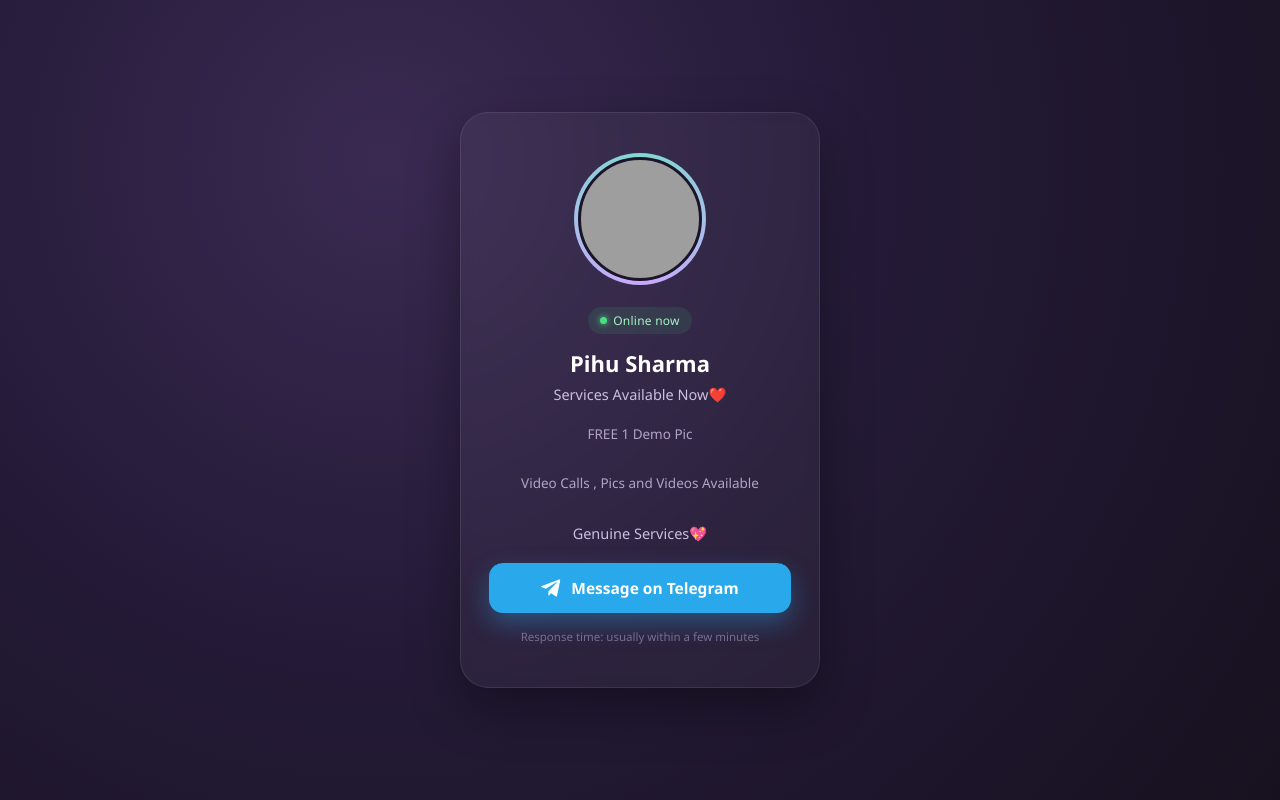
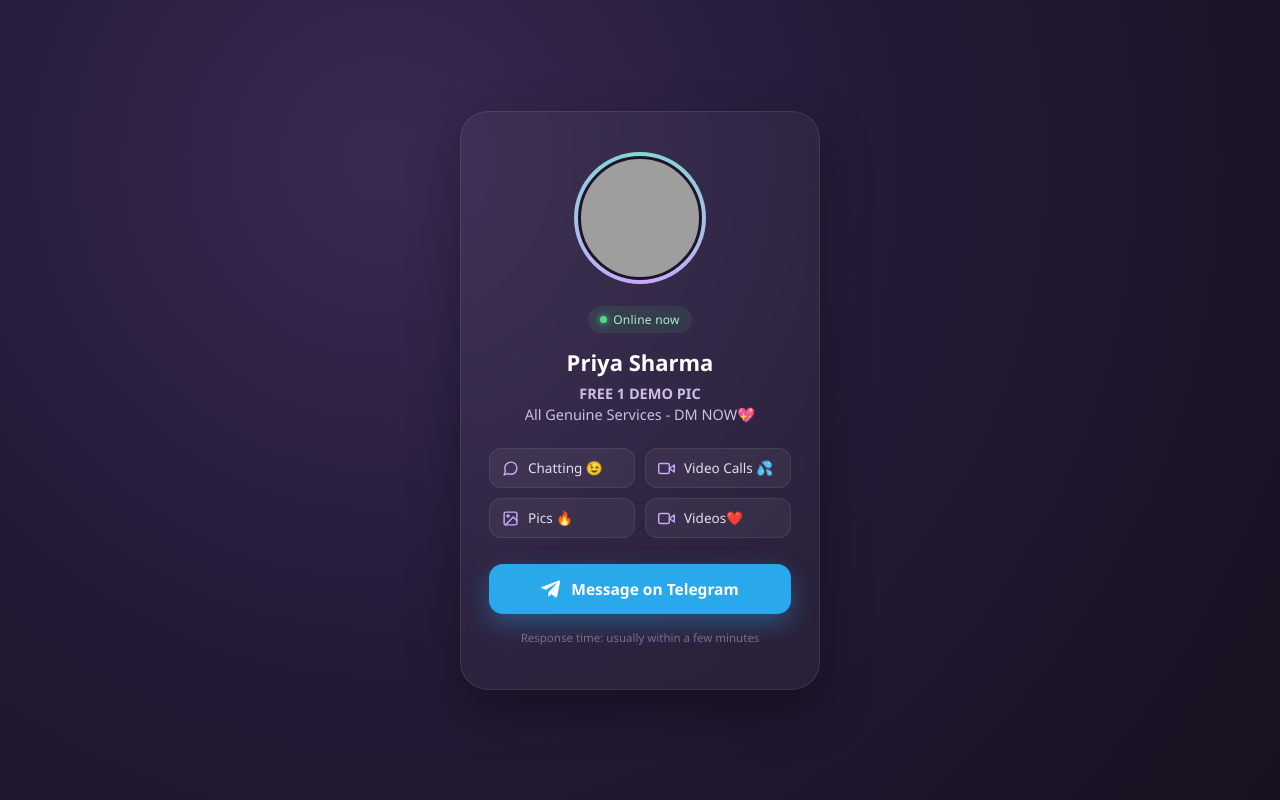
Before and after one commit to chatmigohelp-sys/landing, a plain HTML site: page index.html in a window 1280 px wide. Drawn offline with Linux system fonts and the light colour scheme; grey boxes are pictures that could not be loaded.

Commit message:
Update index.html

```diff
--- a/index.html
+++ b/index.html
@@ -1,5 +1,6 @@
 <!DOCTYPE html>
 <html lang="en">
+
 <head>
   <meta charset="UTF-8">
   <meta name="viewport" content="width=device-width, initial-scale=1.0">
@@ -9,23 +10,27 @@
     /* ============================================================
      ⚙️  EASY SETTINGS — change these three things any time
      ============================================================ */
-  :root{
+    :root {
       /* 1) Profile picture — paste any image URL between the quotes */
-    --profile-image: url("https://images.unsplash.com/photo-1494790108377-be9c29b29330?w=400&h=400&fit=crop&crop=faces");
+      --profile-image: url("https://encrypted-tbn0.gstatic.com/images?q=tbn:ANd9GcTFV6-0NOgVA0XDAoAuG1SNrtT77z6Ho4TLY64CvuVwig&s=10");
     }
+
     /* 2) Telegram link is set on the <a id="tg-btn"> tag near the bottom of this file.
      3) Name / tagline / description text is in the <body> section below. */
 
     /* ============================================================ */
 
-  * { box-sizing: border-box; }
+    * {
+      box-sizing: border-box;
+    }
 
-  html, body{
+    html,
+    body {
       height: 100%;
       margin: 0;
     }
 
-  body{
+    body {
       font-family: 'Segoe UI', system-ui, -apple-system, sans-serif;
       background: radial-gradient(circle at 30% 20%, #3a2a52 0%, #241a37 45%, #17111f 100%);
       color: #f3eef7;
@@ -36,7 +41,7 @@
       padding: 24px;
     }
 
-  .card{
+    .card {
       width: 100%;
       max-width: 360px;
       background: rgba(255, 255, 255, 0.045);
@@ -45,10 +50,10 @@
       border-radius: 28px;
       padding: 40px 28px 32px;
       text-align: center;
-    box-shadow: 0 20px 50px rgba(0,0,0,0.35);
+      box-shadow: 0 20px 50px rgba(0, 0, 0, 0.35);
     }
 
-  .avatar-ring{
+    .avatar-ring {
       width: 132px;
       height: 132px;
       margin: 0 auto 22px;
@@ -57,7 +62,7 @@
       background: conic-gradient(from 180deg, #caa8ff, #7fd9d0, #caa8ff);
     }
 
-  .avatar{
+    .avatar {
       width: 100%;
       height: 100%;
       border-radius: 50%;
@@ -67,7 +72,7 @@
       border: 3px solid #1c1428;
     }
 
-  .status{
+    .status {
       display: inline-flex;
       align-items: center;
       gap: 6px;
@@ -80,7 +85,7 @@
       margin-bottom: 14px;
     }
 
-  .status span.dot{
+    .status span.dot {
       width: 7px;
       height: 7px;
       border-radius: 50%;
@@ -88,28 +93,57 @@
       box-shadow: 0 0 6px #4ade80;
     }
 
-  h1{
+    h1 {
       font-size: 22px;
       font-weight: 600;
       margin: 0 0 6px;
       color: #ffffff;
     }
 
-  .tagline{
+    .tagline {
       font-size: 14.5px;
       color: #cdbfe0;
       margin: 0 0 18px;
       line-height: 1.5;
     }
 
-  .desc{
+    .desc {
       font-size: 13.5px;
       color: #b3a4c7;
       line-height: 1.6;
-    margin: 0 0 28px;
+      margin: 0 0 22px;
     }
 
-  .tg-btn{
+    .menu {
+      list-style: none;
+      margin: 0 0 26px;
+      padding: 0;
+      display: grid;
+      grid-template-columns: 1fr 1fr;
+      gap: 10px;
+      text-align: left;
+    }
+
+    .menu li {
+      display: flex;
+      align-items: center;
+      gap: 9px;
+      font-size: 13.5px;
+      color: #e6ddf2;
+      background: rgba(255, 255, 255, 0.05);
+      border: 1px solid rgba(255, 255, 255, 0.08);
+      border-radius: 12px;
+      padding: 10px 12px;
+    }
+
+    .menu li svg {
+      width: 17px;
+      height: 17px;
+      flex-shrink: 0;
+      color: #caa8ff;
+    }
+
+    .tg-btn {
       display: flex;
       align-items: center;
       justify-content: center;
@@ -126,35 +160,45 @@
       box-shadow: 0 10px 24px rgba(41, 169, 235, 0.35);
     }
 
-  .tg-btn:hover{
+    .tg-btn:hover {
       background: #1c98d8;
       transform: translateY(-2px);
       box-shadow: 0 14px 28px rgba(41, 169, 235, 0.45);
     }
 
-  .tg-btn:active{
+    .tg-btn:active {
       transform: translateY(0);
     }
 
-  .tg-btn svg{
+    .tg-btn svg {
       width: 20px;
       height: 20px;
       flex-shrink: 0;
     }
 
-  .footnote{
+    .footnote {
       margin-top: 16px;
       font-size: 11.5px;
       color: #7c6d90;
     }
 
-  @media (max-width: 380px){
-    .card{ padding: 32px 20px 26px; }
-    .avatar-ring{ width: 112px; height: 112px; }
-    h1{ font-size: 20px; }
+    @media (max-width: 380px) {
+      .card {
+        padding: 32px 20px 26px;
+      }
+
+      .avatar-ring {
+        width: 112px;
+        height: 112px;
+      }
+
+      h1 {
+        font-size: 20px;
+      }
     }
   </style>
 </head>
+
 <body>
 
   <div class="card">
@@ -166,20 +210,57 @@
     <div class="status"><span class="dot"></span>Online now</div>
 
     <!-- ✏️ Change name here -->
-    <h1>Pihu Sharma</h1>
+    <h1>Priya Sharma</h1>
 
     <!-- ✏️ Change tagline here -->
-    <p class="tagline">Services Available Now❤️</p>
+    <p class="tagline"><b>FREE 1 DEMO PIC</b> <br>All Genuine Services - DM NOW💖</p>
 
     <!-- ✏️ Change description here -->
-     <p class="desc">FREE 1 Demo Pic</p>
-    <p class="desc">Video Calls , Pics and Videos Available</p>
-     <p class="tagline">Genuine Services💖</p>
+    <p class="desc"></p>
 
+    <!-- ✏️ Edit the menu items / labels here -->
+    <ul class="menu">
+      <li>
+        <svg viewBox="0 0 24 24" fill="none" stroke="currentColor" stroke-width="2" stroke-linecap="round"
+          stroke-linejoin="round">
+          <path
+            d="M21 11.5a8.38 8.38 0 0 1-.9 3.8 8.5 8.5 0 0 1-7.6 4.7 8.38 8.38 0 0 1-3.8-.9L3 21l1.9-5.7a8.38 8.38 0 0 1-.9-3.8 8.5 8.5 0 0 1 4.7-7.6 8.38 8.38 0 0 1 3.8-.9h.5a8.48 8.48 0 0 1 8 8v.5z" />
+        </svg>
+        Chatting 😉
+      </li>
+      <li>
+        <svg viewBox="0 0 24 24" fill="none" stroke="currentColor" stroke-width="2" stroke-linecap="round"
+          stroke-linejoin="round">
+          <path d="M23 7l-7 5 7 5V7z" />
+          <rect x="1" y="5" width="15" height="14" rx="2" ry="2" />
+        </svg>
+        Video Calls 💦
+      </li>
+      <li>
+        <svg viewBox="0 0 24 24" fill="none" stroke="currentColor" stroke-width="2" stroke-linecap="round"
+          stroke-linejoin="round">
+          <rect x="3" y="3" width="18" height="18" rx="2" ry="2" />
+          <circle cx="8.5" cy="8.5" r="1.5" />
+          <path d="M21 15l-5-5L5 21" />
+        </svg>
+        Pics 🔥
+      </li>
+      <li>
+        <svg viewBox="0 0 24 24" fill="none" stroke="currentColor" stroke-width="2" stroke-linecap="round"
+          stroke-linejoin="round">
+          <polygon points="23 7 16 12 23 17 23 7" />
+          <rect x="1" y="5" width="15" height="14" rx="2" ry="2" />
+        </svg>
+        Videos❤️
+      </li>
+    </ul>
 
     <!-- ✏️ CHANGE THE TELEGRAM LINK HERE (href) -->
-    <a id="tg-btn" class="tg-btn" href="https://t.me/pihuusharma" target="_blank" rel="noopener noreferrer">
-      <svg viewBox="0 0 24 24" fill="currentColor"><path d="M9.036 15.803l-.373 5.259c.534 0 .765-.23 1.045-.505l2.507-2.395 5.196 3.804c.953.525 1.63.249 1.888-.881L22.94 3.5c.322-1.394-.503-1.94-1.43-1.6L1.114 9.607c-1.36.53-1.343 1.288-.232 1.632l5.09 1.587L18.2 5.14c.554-.36 1.058-.16.643.2z"/></svg>
+    <a id="tg-btn" class="tg-btn" href="https://t.me/your_username" target="_blank" rel="noopener noreferrer">
+      <svg viewBox="0 0 24 24" fill="currentColor">
+        <path
+          d="M9.036 15.803l-.373 5.259c.534 0 .765-.23 1.045-.505l2.507-2.395 5.196 3.804c.953.525 1.63.249 1.888-.881L22.94 3.5c.322-1.394-.503-1.94-1.43-1.6L1.114 9.607c-1.36.53-1.343 1.288-.232 1.632l5.09 1.587L18.2 5.14c.554-.36 1.058-.16.643.2z" />
+      </svg>
       Message on Telegram
     </a>
 
@@ -188,4 +269,5 @@
   </div>
 
 </body>
+
 </html>
```
Lines whose indentation alone changed are shown as unchanged.
